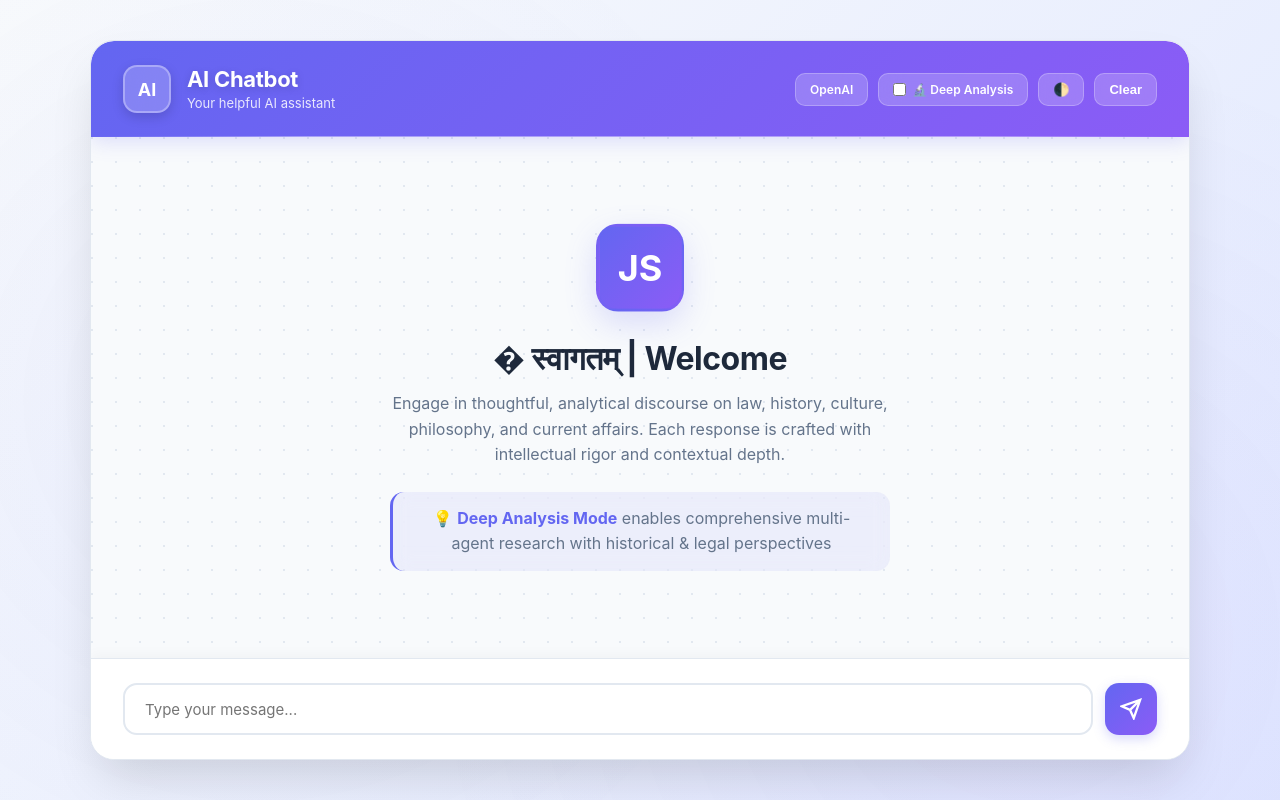
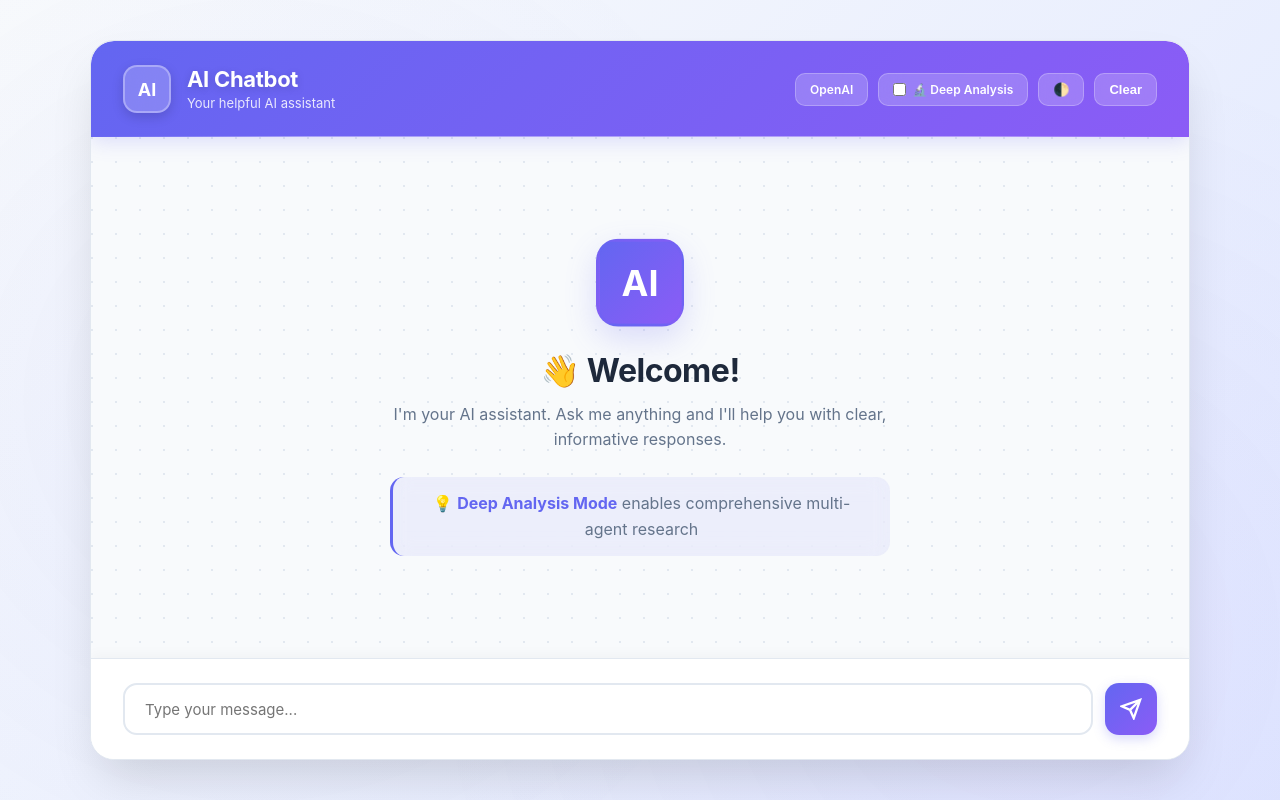
Before and after one commit to Kushaagra05/First_Chatbot, a plain HTML site: page index.html in a window 1280 px wide. Both pictures are taken after a click on the button "Clear". Drawn offline with nearby package versions, Linux system fonts and the light colour scheme; no server answers.

Commit message:
Fix: Update clearChat() function to show correct welcome message

```diff
--- a/app.js
+++ b/app.js
@@ -374,10 +374,10 @@ function clearChat() {
     const messagesContainer = document.getElementById('messages');
     messagesContainer.innerHTML = `
         <div class="welcome-message">
-            <div class="welcome-avatar">JS</div>
-            <h2>� स्वागतम् | Welcome</h2>
-            <p>Engage in thoughtful, analytical discourse on law, history, culture, philosophy, and current affairs. Each response is crafted with intellectual rigor and contextual depth.</p>
-            <p class="mode-hint">💡 <strong>Deep Analysis Mode</strong> enables comprehensive multi-agent research with historical & legal perspectives</p>
+            <div class="welcome-avatar">AI</div>
+            <h2>👋 Welcome!</h2>
+            <p>I'm your AI assistant. Ask me anything and I'll help you with clear, informative responses.</p>
+            <p class="mode-hint">💡 <strong>Deep Analysis Mode</strong> enables comprehensive multi-agent research</p>
         </div>
     `;
     conversationHistory = [];
--- a/index.html
+++ b/index.html
@@ -4,7 +4,7 @@
     <meta charset="UTF-8">
     <meta name="viewport" content="width=device-width, initial-scale=1.0">
     <title>AI Chatbot</title>
-    <link rel="stylesheet" href="style.css?v=9">
+    <link rel="stylesheet" href="style.css?v=10">
     <!-- Marked.js for Markdown rendering -->
     <script src="https://cdn.jsdelivr.net/npm/marked/marked.min.js"></script>
     <!-- Highlight.js for code syntax highlighting -->
@@ -57,6 +57,6 @@
         </form>
     </div>
 
-    <script src="app.js?v=9"></script>
+    <script src="app.js?v=10"></script>
 </body>
 </html>
```
